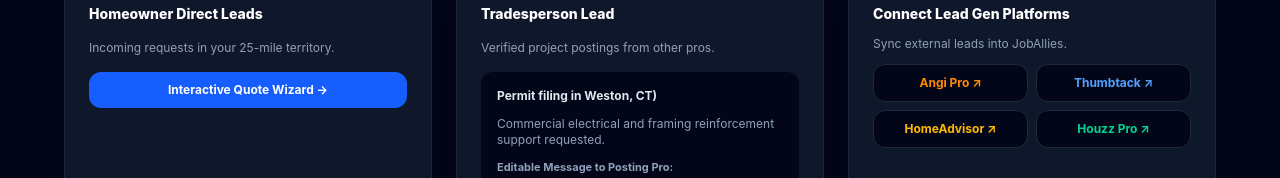
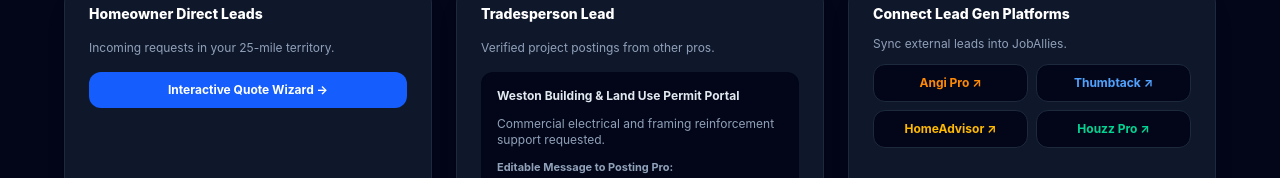
Before and after one commit to dberger111/joballies, a Next.js app: page /dashboard in a window 1280 px wide. Shown: the part 225-403 px from the top of the page. Built offline with nearby package versions, Linux system fonts and the light colour scheme.

Commit message:
Include posting pro name, exact timestamp, and source registry name in Tradesperson Lead card

```diff
--- a/app/dashboard/page.tsx
+++ b/app/dashboard/page.tsx
@@ -46,15 +46,16 @@
   const [leadMessage, setLeadMessage] = useState('Hi, I saw your tradesperson lead on JobAllies and would love to collaborate or support your project.');
   const [modalRetailer, setModalRetailer] = useState<string | null>(null);
 
-  const leads: LeadItem[] = [
+  const leads = [
     {
       id: 'L-1',
-      source: 'Permit filing in Weston, CT)',
+      source: 'Weston Building & Land Use Permit Portal',
+      postedDate: 'Oct 18, 2026 at 11:42 AM',
+      proName: 'Marcus Vance (Vance Electric & Construction)',
       trade: userProfile.trade,
       town: userProfile.location,
       budget: '$4,500 – $8,000',
       scope: 'Commercial electrical and framing reinforcement support requested.',
-      clientName: 'Pro Dispatch / Registry',
       clientPhone: '+12035550192',
       status: 'New'
     }
```
